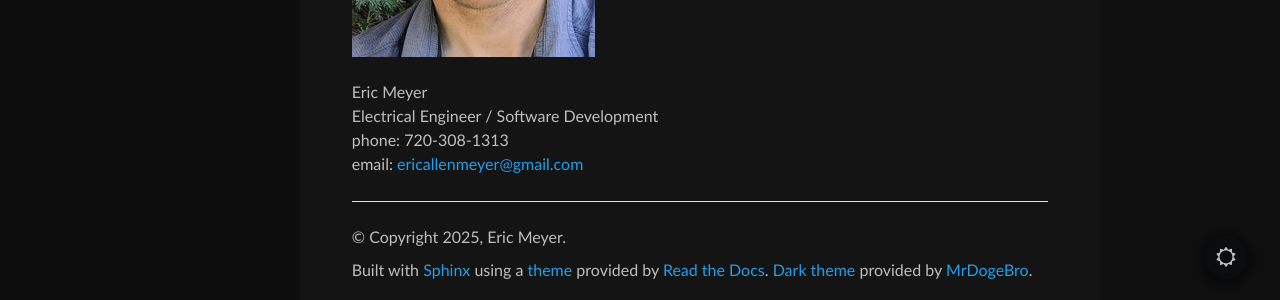
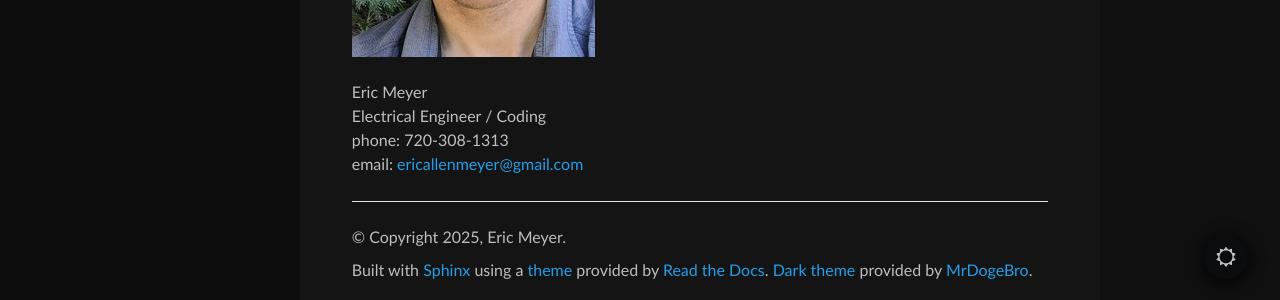
Before and after one commit to highvelcty/highvelcty.github.io, a Sphinx documentation site: the page built from source/index.rst, in a window 1280 px wide and 1166 px high. Shown: the part 859-1159 px from the top of the window. Built offline with Sphinx 7.4.7 and the Read the Docs theme 3.1.0, drawn with Linux system fonts in a browser that asks for light colours.

Commit message:
Update description.

```diff
--- a/source/index.rst
+++ b/source/index.rst
@@ -27,7 +27,7 @@ Links:
 
 .. line-block::
     Eric Meyer
-    Electrical Engineer / Software Development
+    Electrical Engineer / Coding
     phone: 720-308-1313
     email: ericallenmeyer@gmail.com
 
```
